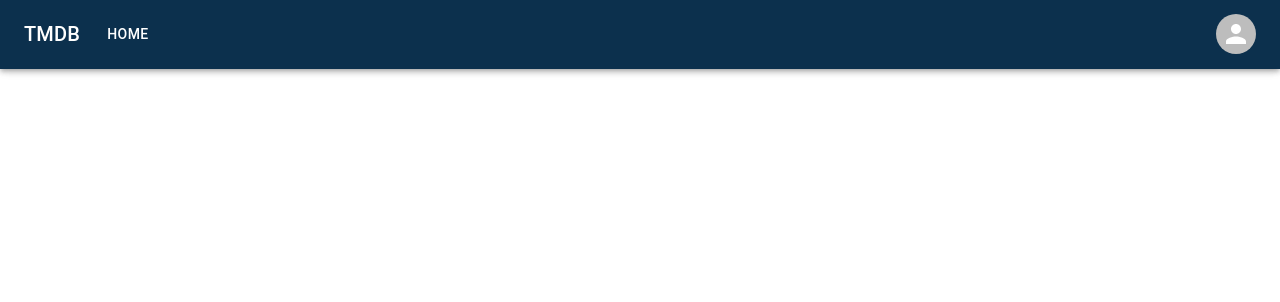
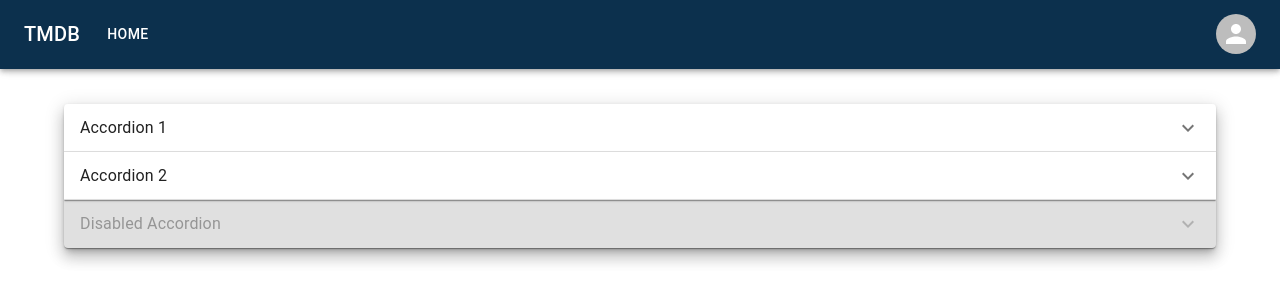
Before and after one commit to SmorzhaniukCinis/tmdb, a React (Create React App) app: page /tv/1/seasons in a window 1280 px wide. Shown: the top 302 px of the page. Built offline with nearby package versions, Linux system fonts and the light colour scheme; no server answers.

Commit message:
Update SeasonsPage.tsx

```diff
--- a/src/Pages/SeasonsPage/SeasonsPage.tsx
+++ b/src/Pages/SeasonsPage/SeasonsPage.tsx
@@ -3,6 +3,12 @@
 import {GetSeason, GetTVDetails} from "../../store/TVReducer";
 import {useParams} from "react-router-dom";
 import {getTVDetails, getTVSeason} from "../../store/Selectors/tvSelectors";
+import {Paper} from "@mui/material";
+import Accordion from '@mui/material/Accordion';
+import AccordionSummary from '@mui/material/AccordionSummary';
+import AccordionDetails from '@mui/material/AccordionDetails';
+import Typography from '@mui/material/Typography';
+import ExpandMoreIcon from '@mui/icons-material/ExpandMore';
 
 export const SeasonsPage = () => {
 
@@ -17,13 +23,51 @@
 
     useEffect(() => {
         if (seasons) {
-            dispatch(GetSeason(Number(mediaId),  seasons.length))
+            dispatch(GetSeason(Number(mediaId), seasons.length))
         }
     }, [dispatch, mediaId, seasons])
 
     return (
-        <div>
-            {seasonsDetails[0]?.name}
-        </div>
+        <Paper elevation={10}>
+            <Accordion>
+                <AccordionSummary
+                    expandIcon={<ExpandMoreIcon/>}
+                    aria-controls="panel1a-content"
+                    id="panel1a-header"
+                >
+                    <Typography>Accordion 1</Typography>
+                </AccordionSummary>
+                <AccordionDetails>
+                    <Typography>
+                        Lorem ipsum dolor sit amet, consectetur adipiscing elit. Suspendisse
+                        malesuada lacus ex, sit amet blandit leo lobortis eget.
+                    </Typography>
+                </AccordionDetails>
+            </Accordion>
+            <Accordion>
+                <AccordionSummary
+                    expandIcon={<ExpandMoreIcon/>}
+                    aria-controls="panel2a-content"
+                    id="panel2a-header"
+                >
+                    <Typography>Accordion 2</Typography>
+                </AccordionSummary>
+                <AccordionDetails>
+                    <Typography>
+                        Lorem ipsum dolor sit amet, consectetur adipiscing elit. Suspendisse
+                        malesuada lacus ex, sit amet blandit leo lobortis eget.
+                    </Typography>
+                </AccordionDetails>
+            </Accordion>
+            <Accordion disabled>
+                <AccordionSummary
+                    expandIcon={<ExpandMoreIcon/>}
+                    aria-controls="panel3a-content"
+                    id="panel3a-header"
+                >
+                    <Typography>Disabled Accordion</Typography>
+                </AccordionSummary>
+            </Accordion>
+        </Paper>
     );
 };
```
